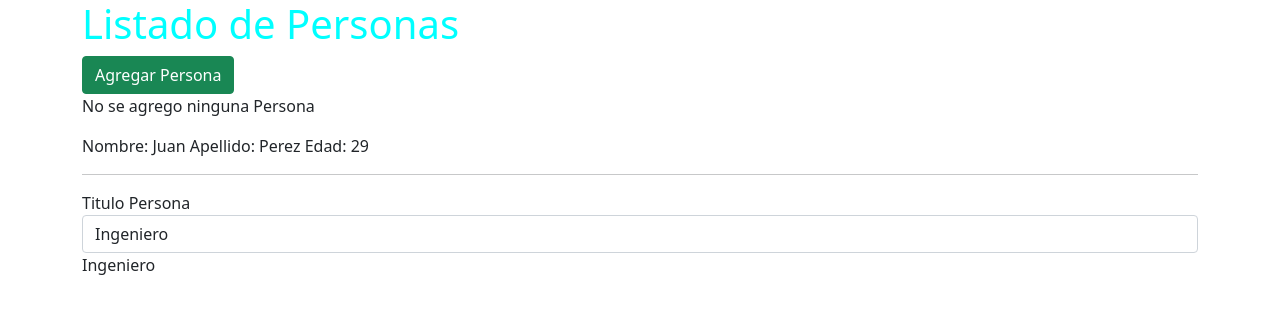
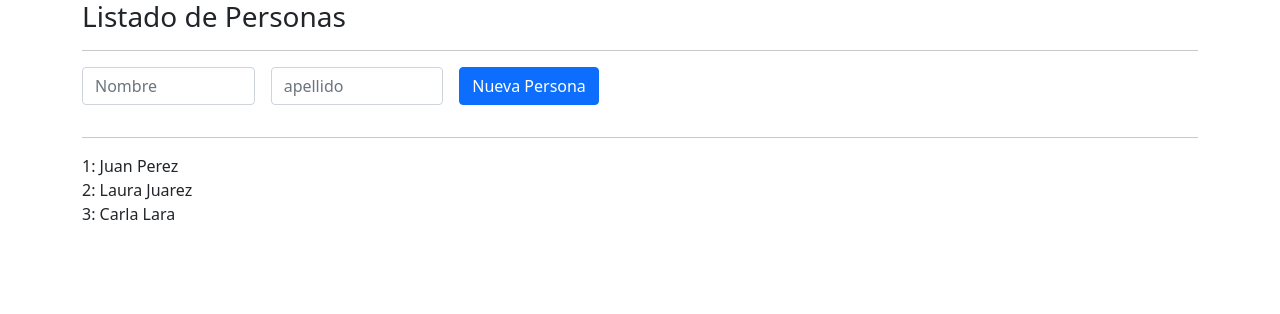
Before and after one commit to cfdavilal/curso_angular, an Angular app: page / in a window 1280 px wide. Shown: the top 314 px of the page. Built offline with nearby package versions, Linux system fonts and the light colour scheme.

Commit message:
Directiva ngFor de Angular

```diff
--- a/src/app/app.component.html
+++ b/src/app/app.component.html
@@ -1,2 +1,3 @@
-<app-personas></app-personas>
+<!-- <app-personas></app-personas> -->
 <!-- <app-calculadora></app-calculadora> -->
+<app-listado-personas></app-listado-personas>
--- a/src/app/app.module.ts
+++ b/src/app/app.module.ts
@@ -7,13 +7,15 @@ import { PersonasComponent } from './personas/personas.component';
 import { PersonaComponent } from './persona/persona.component';
 import { FormsModule } from '@angular/forms';
 import { CalculadoraComponent } from './calculadora/calculadora.component';
+import { ListadoPersonasComponent } from './listado-personas/listado-personas.component';
 
 @NgModule({
   declarations: [
     AppComponent,
     PersonasComponent,
     PersonaComponent,
-    CalculadoraComponent
+    CalculadoraComponent,
+    ListadoPersonasComponent
   ],
   imports: [
     BrowserModule,
--- /dev/null
+++ b/src/app/listado-personas/Persona.model.ts
@@ -0,0 +1,6 @@
+export class Persona {
+  constructor(public nombre: string, public apellido: string) {
+    this.nombre = nombre;
+    this.apellido = apellido;
+  }
+}
--- /dev/null
+++ b/src/app/listado-personas/listado-personas.component.html
@@ -0,0 +1,46 @@
+<div class="container">
+  <div class="col">
+    <h3>{{ titulo }}</h3>
+  </div>
+  <hr />
+  <form class="row g-3">
+    <!-- Añade elementos al formulario de manera horizontal!! -->
+    <div class="mb-3 col-md-2">
+      <label for="nombre" class="visually-hidden-focusable">Nombre</label>
+      <input
+        type="text"
+        name="nombre"
+        id="nombre"
+        placeholder="Nombre"
+        class="form-control"
+        [(ngModel)]="nombre_input"
+      />
+    </div>
+    <div class="mb-3 col-md-2">
+      <label for="apellido" class="visually-hidden-focusable">Apellido</label>
+      <input
+        type="text"
+        name="apellido"
+        id="apellido"
+        placeholder="apellido"
+        class="form-control"
+        [(ngModel)]="apellido_input"
+      />
+    </div>
+    <div class="col">
+      <button type="submit" class="btn btn-primary" (click)="agregarPersona()">
+        Nueva Persona
+      </button>
+    </div>
+  </form>
+</div>
+<div class="container">
+  <hr />
+  <div class="row">
+    <div class="col">
+      <div *ngFor="let persona of personas; let i = index">
+        {{ i + 1 }}: {{ persona.nombre }} {{ persona.apellido }}
+      </div>
+    </div>
+  </div>
+</div>
--- /dev/null
+++ b/src/app/listado-personas/listado-personas.component.ts
@@ -0,0 +1,26 @@
+import { Component, OnInit } from '@angular/core';
+import { Persona } from './persona.model';
+
+@Component({
+  selector: 'app-listado-personas',
+  templateUrl: './listado-personas.component.html',
+  styleUrls: ['./listado-personas.component.css'],
+})
+export class ListadoPersonasComponent implements OnInit {
+  public titulo: string = 'Listado de Personas';
+  public personas: Persona[] = [
+    new Persona('Juan', 'Perez'),
+    new Persona('Laura', 'Juarez'),
+    new Persona('Carla', 'Lara'),
+  ];
+  nombre_input: string = '';
+  apellido_input: string = '';
+
+  constructor() {}
+
+  ngOnInit(): void {}
+
+  agregarPersona(){
+    this.personas.push(new Persona(this.nombre_input, this.apellido_input))
+  }
+}
```
Also changed, not shown: src/app/listado-personas/listado-personas.component.css (added), 1 other file (tests, documents, lock files or other folders).
